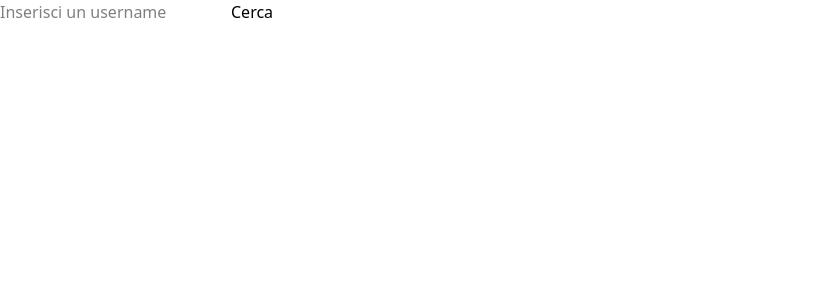
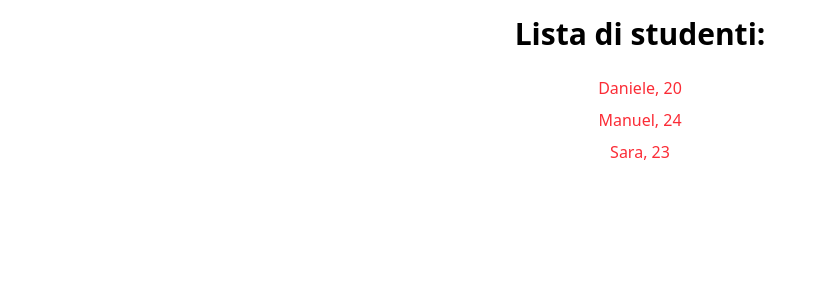
Before and after one commit to Daniele-Formisano/Esercizi-React, a React (Vite) app: page /counter in a window 1280 px wide. Shown: the top 300 px of the page, without its empty margins (0-827 px from the left). Built offline with nearby package versions, Linux system fonts and the light colour scheme.

Commit message:
useCallback e useMemo

```diff
--- a/src/ReactRouter/Counter.jsx
+++ b/src/ReactRouter/Counter.jsx
@@ -1,5 +1,3 @@
-import { useCounter } from "../CustomHooks/useCounter";
-
 export default function Counter() {
   const { counter, onIncrement, onDecrement, onReset } = useCounter(0);
 
--- a/src/index.jsx
+++ b/src/index.jsx
@@ -34,5 +34,6 @@ import RenderColors from "./List/RenderColors.jsx";
 import TodoList from "./TodoList/TodoList.jsx";
 import CounterDisplay from "./StylingComponents/CounterDisplay.jsx";
 import GithubUsers from "./GithubUser/GithubUsers.jsx";
+import DisplayFiltereList from "./useCallback-useMemo/DisplayFilteredList.jsx";
 
-createRoot(document.getElementById("root")).render(<GithubUsers />);
+createRoot(document.getElementById("root")).render(<DisplayFiltereList />);
--- /dev/null
+++ b/src/useCallback-useMemo/DisplayFilteredList.jsx
@@ -0,0 +1,31 @@
+import FilteredList from "./FilteredList";
+
+export default function DisplayFiltereList() {
+  const userList = [
+    {
+      id: 1,
+      name: "Daniele",
+      age: 20,
+    },
+    {
+      id: 2,
+      name: "Manuel",
+      age: 24,
+    },
+    {
+      id: 3,
+      name: "Sara",
+      age: 23,
+    },
+    {
+      id: 4,
+      name: "Miriam",
+      age: 13,
+    },
+  ];
+  return (
+    <div>
+      <FilteredList list={userList} />
+    </div>
+  );
+}
--- /dev/null
+++ b/src/useCallback-useMemo/FilteredList.jsx
@@ -0,0 +1,18 @@
+import { useMemo } from "react";
+
+export default function FilteredList({ list }) {
+  const filteredList = useMemo(() => {
+    return list.filter((user) => user.age > 18);
+  }, [list]);
+
+  return (
+    <div className="flex flex-col justify-center items-center p-4">
+      <h2 className="text-3xl font-bold mb-6">Lista di studenti:</h2>
+      {filteredList.map((item) => (
+        <p className="mb-2 text-red-500" key={item.id}>
+          {item.name}, {item.age}
+        </p>
+      ))}
+    </div>
+  );
+}
--- a/src/CustomHooks/useCounter.js
+++ b/src/useCallback-useMemo/useCounter.js
@@ -3,17 +3,17 @@ import { useState } from "react";
 export function useCounter({ initialValue = 0 }) {
   const [counter, setCounter] = useState(initialValue);
 
-  function handleIncrement() {
+  const handleIncrement = () => {
     setCounter((c) => c + 1);
-  }
+  };
 
-  function handleDecrement() {
+  const handleDecrement = () => {
     setCounter((c) => c - 1);
-  }
+  };
 
-  function handleReset() {
+  const handleReset = () => {
     setCounter(initialValue);
-  }
+  };
 
   return {
     counter: counter,
```
